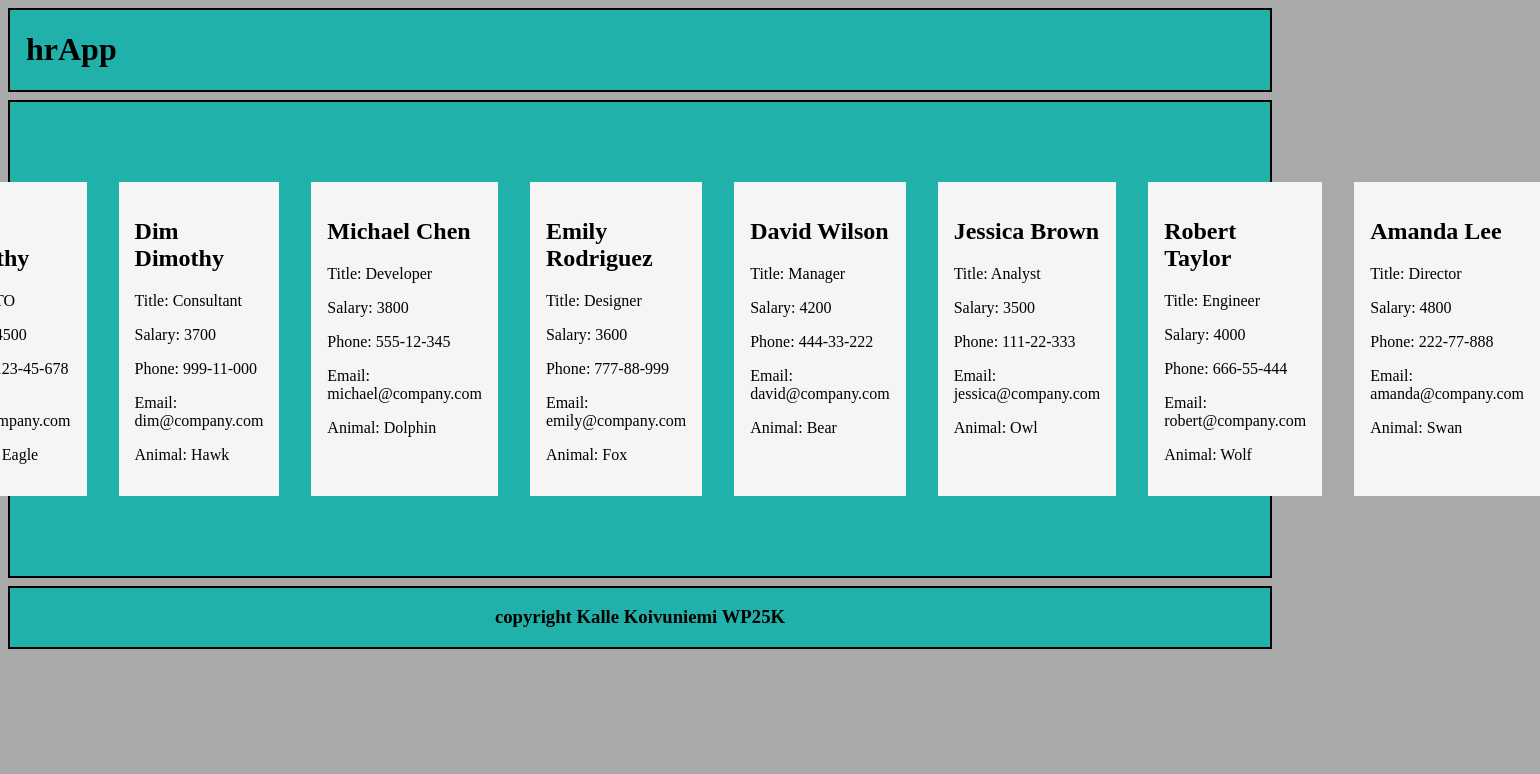
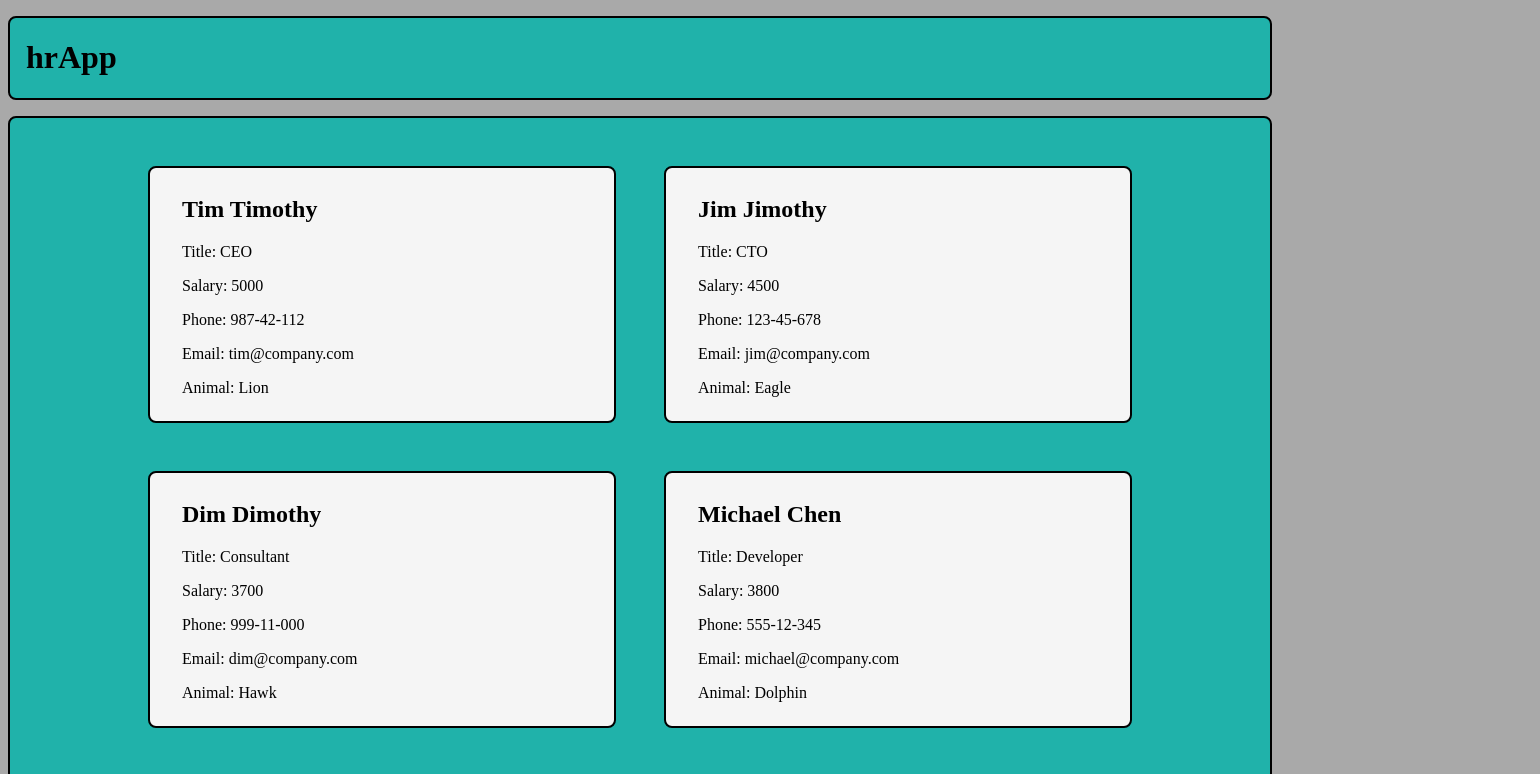
Before and after one commit to kmk9000/demo, a React (Vite) app: page / in a window 1280 px wide. Shown: the top 774 px of the page, 1540 px wide, since content can reach past the window. Built offline with nearby package versions, Linux system fonts and the light colour scheme.

Commit message:
rename folder and css stylings

```diff
--- a/src/App.jsx
+++ b/src/App.jsx
@@ -4,7 +4,7 @@ import Card from "./components/Card";
 
 function App() {
   return (
-    <>
+    <div className="container">
       <Header />
       <main>
         <Card
@@ -81,7 +81,7 @@ function App() {
         />
       </main>
       <Footer />
-    </>
+    </div>
   );
 }
 
--- a/src/components/Footer.jsx
+++ b/src/components/Footer.jsx
@@ -1,7 +1,7 @@
 export default function Footer() {
   return (
     <footer>
-      <h3>copyright Kalle Koivuniemi WP25K</h3>
+      <h3>Copyright © 2025 Kalle Koivuniemi WP2025K. All rights reserved.</h3>
     </footer>
   );
 }
--- a/src/index.css
+++ b/src/index.css
@@ -1,30 +1,47 @@
 body {
   background-color: darkgray;
 }
+
+.container {
+  display: flex;
+  flex-direction: column;
+  height: 100vh;
+}
+
 header {
+  flex: 1;
   border: solid 2px black;
+  border-radius: 8px;
   padding: 0 1em 0 1em;
   margin: 0.5em 0 0.5em 0;
   background-color: lightseagreen;
 }
 
 main {
+  flex: 8;
   display: flex;
+  flex-wrap: wrap;
   border: solid 2px black;
+  border-radius: 8px;
   margin: 0.5em 0 0.5em 0;
-  padding: 5em;
+  padding: 3em;
   background-color: lightseagreen;
   justify-content: center;
-  gap: 2em;
+  gap: 3em;
 }
 
 .card {
   background-color: whitesmoke;
-  padding: 1em;
+  padding: 0.5em 2em;
+  border: solid 2px black;
+  border-radius: 8px;
+  width: 400px;
 }
 
 footer {
+  flex: 1;
   border: solid 2px black;
+  border-radius: 8px;
   margin: 0.5em 0 0.5em 0;
   background-color: lightseagreen;
   text-align: center;
```
